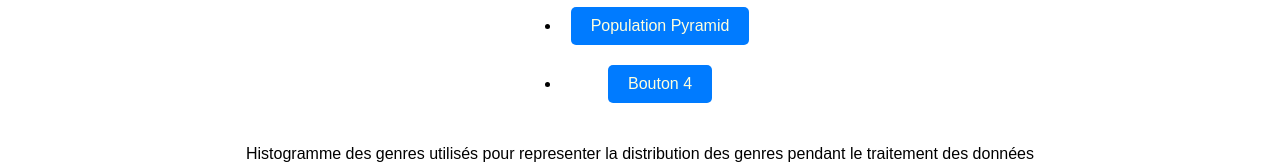
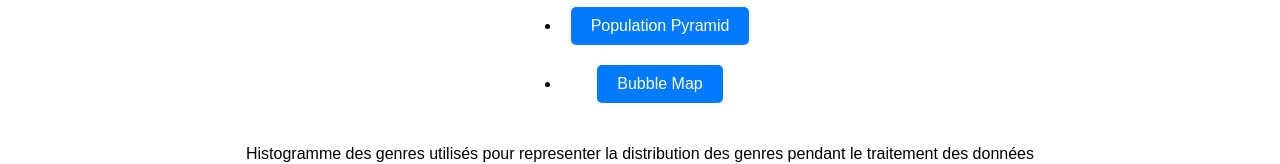
Before and after one commit to JeannesTheo/infovis, a website: page visualisation/public/index.html in a window 1280 px wide. Shown: the part 475-639 px from the top of the page. Drawn offline with Linux system fonts and the light colour scheme.

Commit message:
Bouton Quentin

```diff
--- a/visualisation/public/index.html
+++ b/visualisation/public/index.html
@@ -30,7 +30,7 @@
                 <button onclick="window.location.href='population_pyramide/main.html'">Population Pyramid</button>
             </li>
             <li>
-                <button onclick="window.location.href='page4.html'">Bouton 4</button>
+                <button onclick="window.location.href='bubble_map/index.html'">Bubble Map</button>
             </li>
         </ul>
     </div>
```
